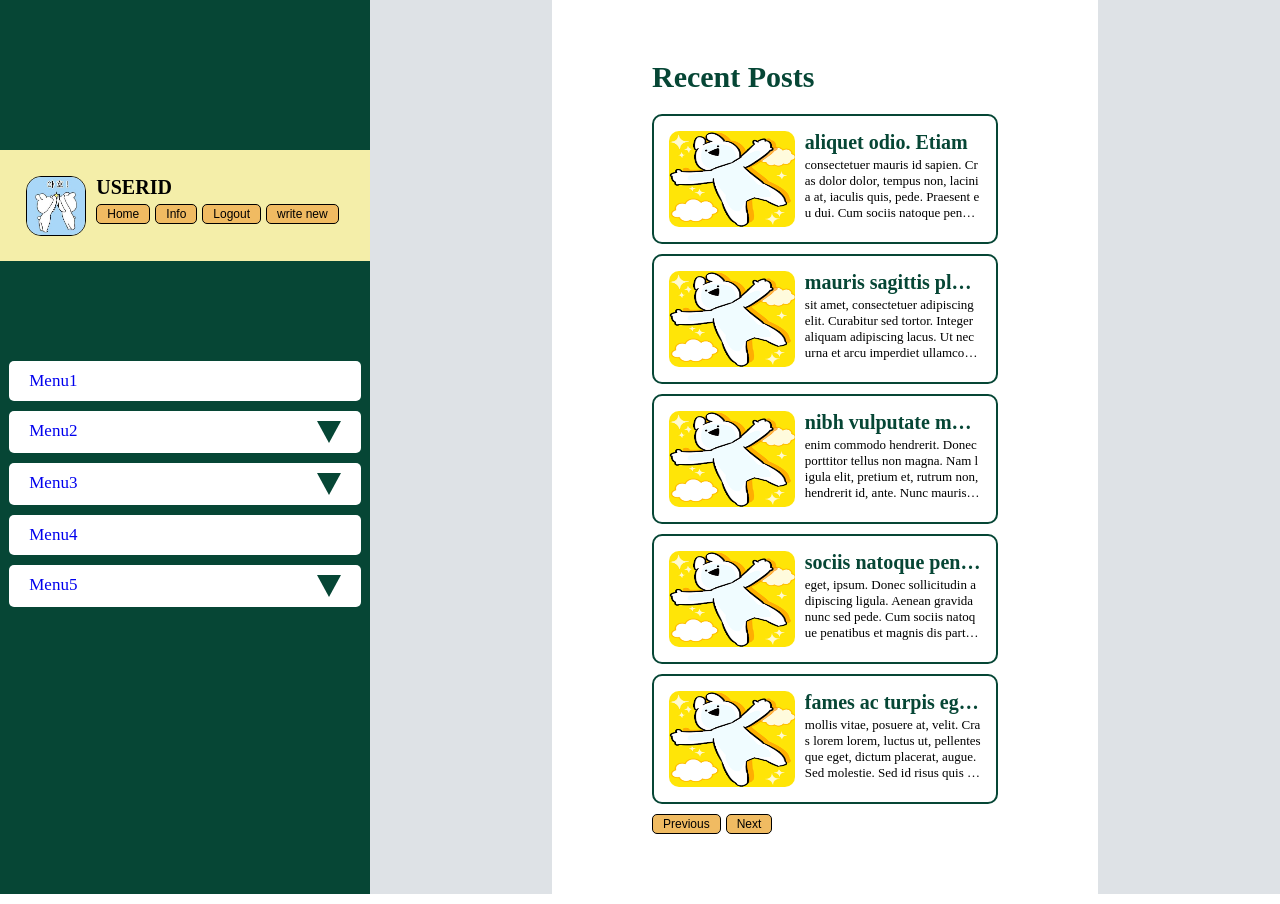
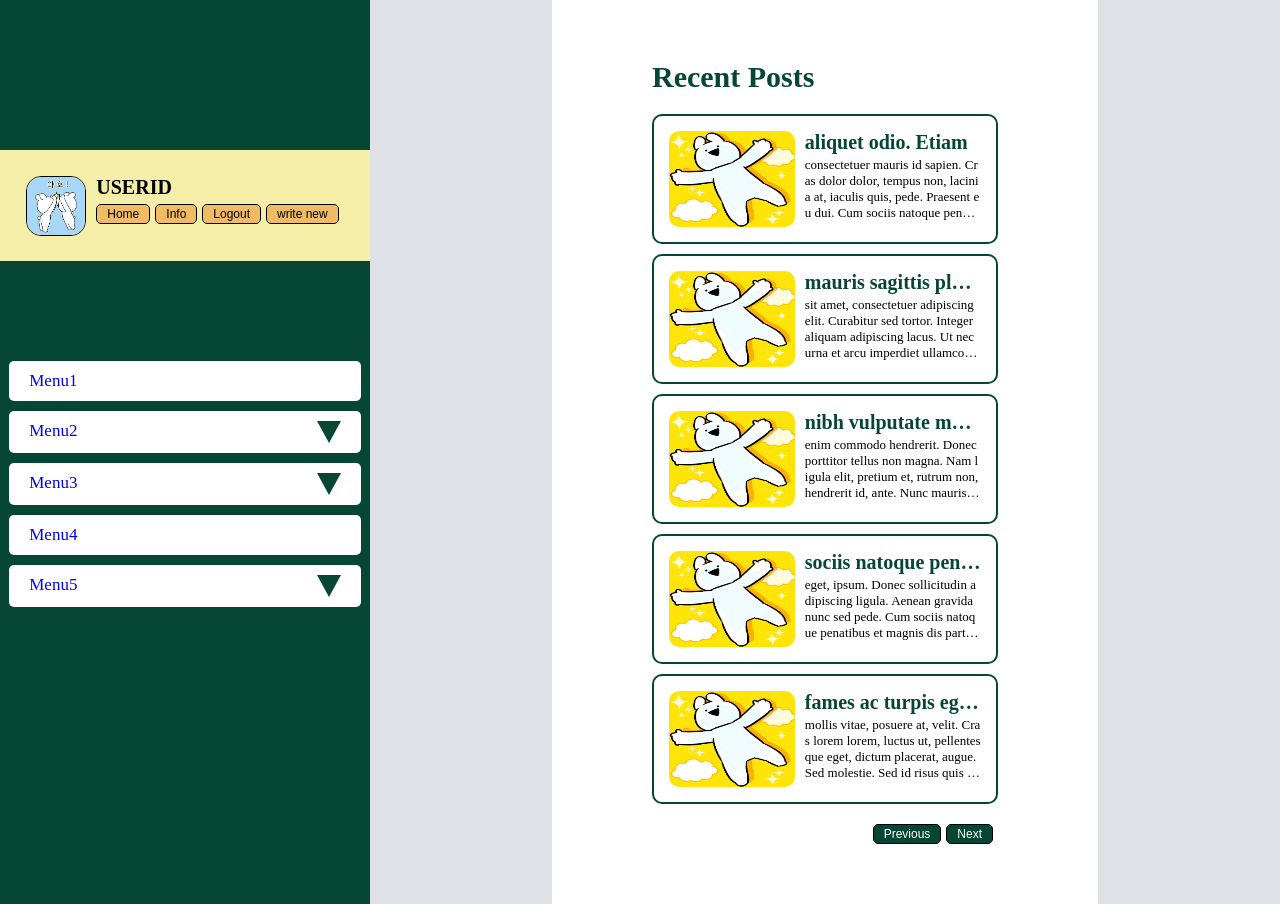
Before and after one commit to pridi0t/node-blog, a React (Create React App) app: page / in a window 1280 px wide. Built offline with nearby package versions, Linux system fonts and the light colour scheme.

Commit message:
feature: Button컴포넌트의 color, background를 변경할 수 있도록 수정, PostListContent의 버튼색과 배경을 변경

```diff
--- a/src/component/content/PostListContent.jsx
+++ b/src/component/content/PostListContent.jsx
@@ -11,8 +11,9 @@ const Title = styled.h1`
     color: #064635;
 `;
 
-const GreenButton = styled(Button)`
-    background: none;
+const WrapperButton = styled.div`
+    margin-top: 20px;
+    text-align: right;
 `;
 
 function PostListContent(props) {
@@ -23,14 +24,20 @@ function PostListContent(props) {
         <>
             <Title>{title}</Title>
             <PostList list={list}/>
-            <GreenButton
-                name={`Previous`}
-                onClick={() => navigate("/#")}
-            />
-            <GreenButton
-                name={`Next`}
-                onClick={() => navigate("/#")}
-            />
+            <WrapperButton>
+                <Button
+                    name={`Previous`}
+                    onClick={() => navigate("#")}
+                    color="white"
+                    background="#064635"
+                />
+                <Button
+                    name={`Next`}
+                    onClick={() => navigate("#")}
+                    color="white"
+                    background="#064635"
+                />
+            </WrapperButton>
         </>
     );
 }
--- a/src/component/ui/Button.jsx
+++ b/src/component/ui/Button.jsx
@@ -6,14 +6,19 @@ const CustomButton = styled.button`
     padding: 2px 10px;
     border: 1px solid black;
     border-radius: 5px;
+    color: ${(props) => props.$color ? props.$color : "black"};
     font-size: 12px;
-    background: #F0BB62;
+    background: ${(props) => props.$background ? props.$background : "#F0BB62"};
 `;
 
 function Button(props) {
-    const { name, onClick } = props;
+    const { name, onClick, color, background } = props;
 
-    return <CustomButton onClick={onClick}>{name}</CustomButton>;
+    return <CustomButton
+                onClick={onClick}
+                $background={background}
+                $color={color}
+            >{name}</CustomButton>;
 }
 
 export default Button;
```
Also changed, not shown: src/test/Test.jsx (+3 -3 lines), src/test/component/ui/ButtonTest.jsx (+19 -2 lines).
